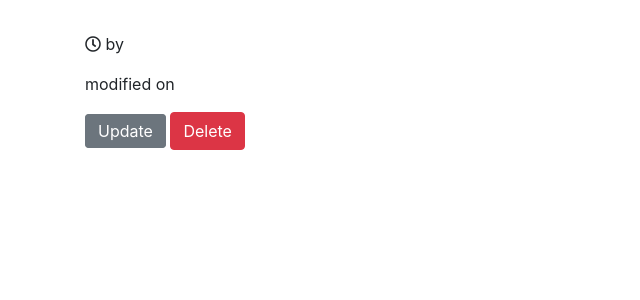
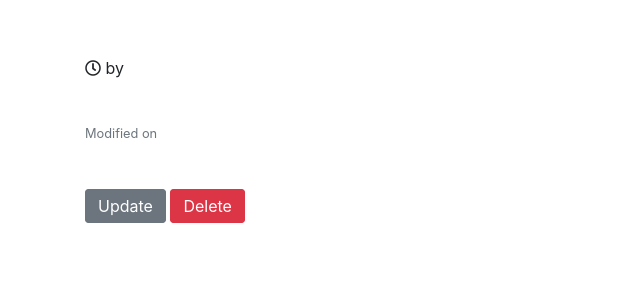
Before and after one commit to TeodorescuIonut/Blog-Web-App-using-Python, a Flask app: template templates/viewPost.html in a window 1280 px wide. Shown: the part 56-356 px from the top of the page, without its empty margins (0-640 px from the left). Run offline with Flask 2, Linux system fonts and the light colour scheme; the template is opened without the code that fills it, so the values that code supplies are empty; some libraries are stand-ins or nearby versions.

Commit message:
fixed validation - keep already introduced data and added more styling

```diff
--- /dev/null
+++ b/static/app.js
@@ -0,0 +1,2 @@
+const firstPost = document.getElementsByClassName("posts")[0];
+firstPost.classList.add('col-md-12');
--- /dev/null
+++ b/static/site.css
@@ -0,0 +1,12 @@
+.card-text{
+    display: -webkit-box;
+    -webkit-line-clamp: 3;
+    -webkit-box-orient: vertical;
+    max-width: 200px;
+    overflow: hidden;
+    text-overflow: ellipsis;
+    height:56px;
+}
+#deleteBtn{
+    color: white;
+}
--- a/templates/add_post.html
+++ b/templates/add_post.html
@@ -14,7 +14,7 @@
 <form action="{{urlPage}}" method="post">
     <div class="form-group" >
         <label for="title">Title</label>
-        <input class="form-control" type="text" id="title" name="title" value="{{post.postTitle}}"><br>
+        <input class="form-control" type="text" id="title" name="title" value="{{post.postTitle}}"required><br>
         <label for="owner">Owner</label>
         <input class="form-control" type="text" id="owner" name="owner"value="{{post.postOwner}}"><br>
         <label for="content">Content</label>
--- a/templates/layout.html
+++ b/templates/layout.html
@@ -37,5 +37,6 @@
         <script src="https://code.jquery.com/jquery-3.4.1.slim.min.js" integrity="sha384-J6qa4849blE2+poT4WnyKhv5vZF5SrPo0iEjwBvKU7imGFAV0wwj1yYfoRSJoZ+n" crossorigin="anonymous"></script>
     <script src="https://cdn.jsdelivr.net/npm/popper.js@1.16.0/dist/umd/popper.min.js" integrity="sha384-Q6E9RHvbIyZFJoft+2mJbHaEWldlvI9IOYy5n3zV9zzTtmI3UksdQRVvoxMfooAo" crossorigin="anonymous"></script>
     <script src="https://stackpath.bootstrapcdn.com/bootstrap/4.4.1/js/bootstrap.min.js" integrity="sha384-wfSDF2E50Y2D1uUdj0O3uMBJnjuUD4Ih7YwaYd1iqfktj0Uod8GCExl3Og8ifwB6" crossorigin="anonymous"></script>
+    <script src="../static/app.js"></script>
     </body>
 </html>
--- a/templates/viewPost.html
+++ b/templates/viewPost.html
@@ -5,19 +5,23 @@
 {% block content %}
 
 <br>
+<div class="row">
+  <div class="col-md-8 blog-main">
     <div class="blog-post">
       <h2 class="blog-post-title">{{ post.postTitle }}</h2>
+      <br>
       <i class="d-inline far fa-clock"></i>
-    <p class="d-inline blog-post-meta">{{ post.postDateCreation }} by {{post.postOwner}}</p>
+      <p class="d-inline blog-post-meta">{{ post.postDateCreation }} by <a href="#">{{post.postOwner}}</a></p>
       <p>{{ post.postContents }}</p>
+      <br>
       {% if post.postDateModification != ""%}
-    <p class="blog-post-meta">modified on  {{post.postDateModification}}</p>
+      <p class="card-text"><small class="text-muted"> Modified on {{post.postDateModification}}</small></p>
       {%endif%}
       <!-- Button trigger modal -->
-    <a href="{{url_for('post_bp.updatePost',postId = post.postId )}}" class="d-inline btn btn-secondary">Update</a>
-    <button type="button" class="d-inline btn btn-danger" data-toggle="modal" data-target="#exampleModal">
+      <a href="{{url_for('post_bp.updatePost',postId = post.postId )}}" class="d-inline btn btn-secondary" id="updateBtn">Update</a>
+      <a class="d-inline btn btn-danger" id="deleteBtn" data-toggle="modal" data-target="#exampleModal">
           Delete
-    </button>
+      </a>
 
       <div class="modal fade" id="exampleModal" tabindex="-1" role="dialog" aria-labelledby="exampleModalLabel" aria-hidden="true">
           <div class="modal-dialog" role="document">
@@ -39,4 +43,7 @@
           </div>
         </div>
   </div>
+  </div>
+</div>
+
 {% endblock %}
```
Also changed, not shown: controllers/PostController.py (+18 -13 lines), templates/blog.html (+5 -2 lines). Lines whose indentation alone changed are shown as unchanged.
